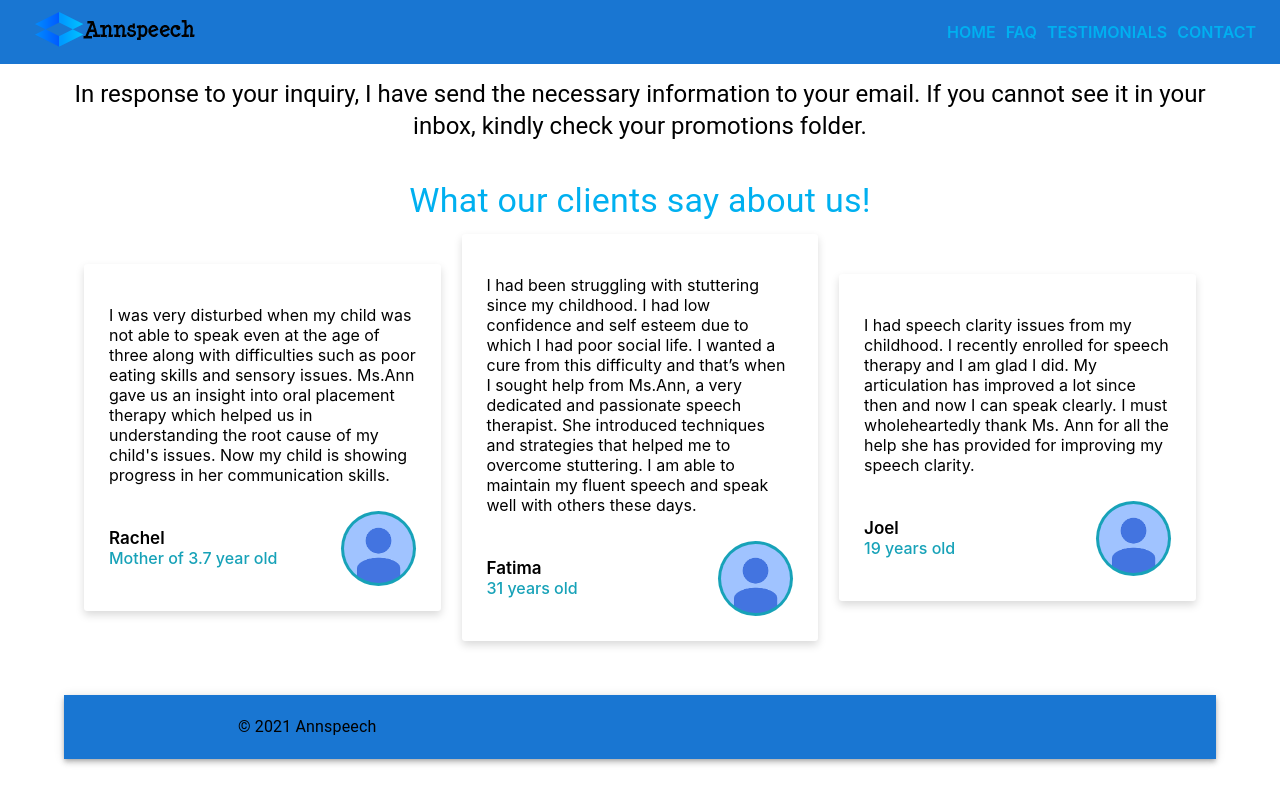
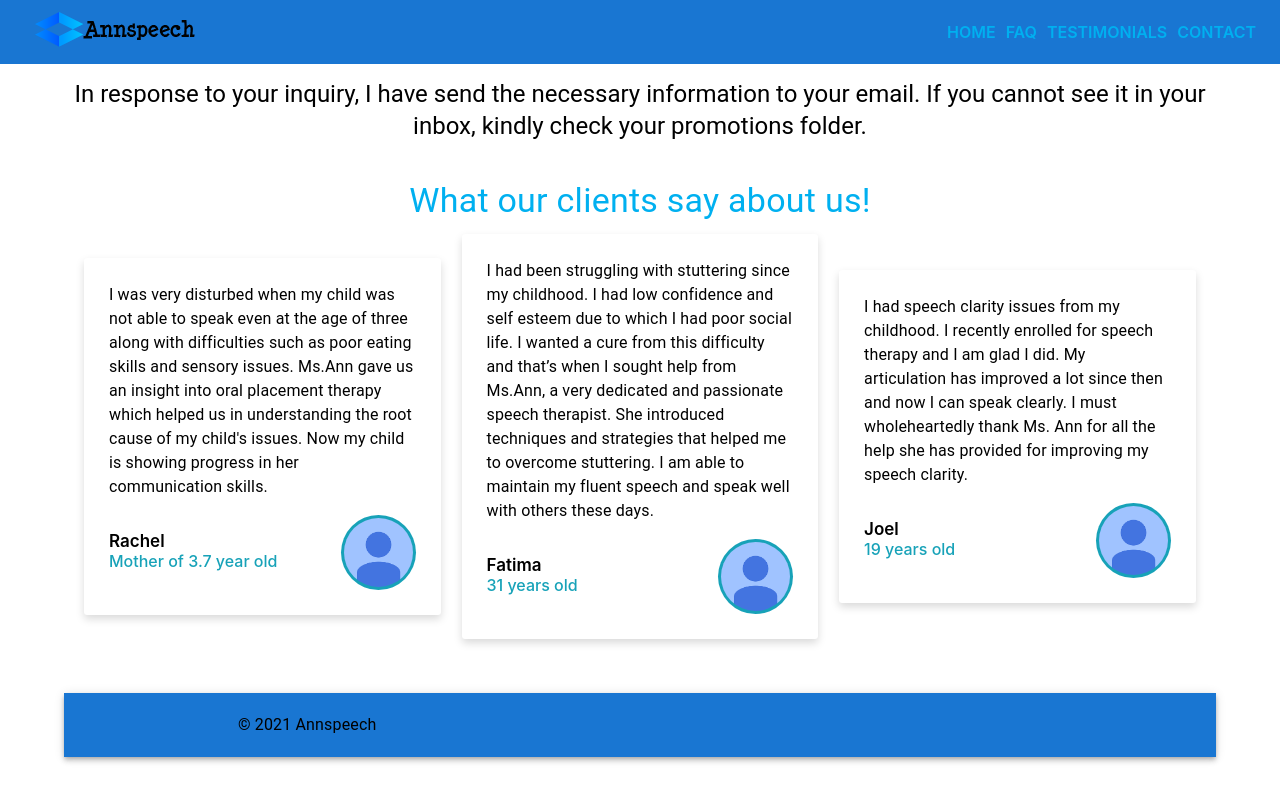
Before and after one commit to iogrids/annspeech.com, a Next.js app: page /thanks in a window 1280 px wide. Built offline with nearby package versions, Linux system fonts and the light colour scheme.

Commit message:
updates to testimonials

```diff
--- a/src/components/Testimonials/Testimonials.js
+++ b/src/components/Testimonials/Testimonials.js
@@ -32,14 +32,14 @@ const Testimonials = () => {
         <div className="wrapper">
           <div className="box">
             <i className="fas fa-quote-left quote" />
-            <p>
+            <Typography variant="body1" gutterBottom component="div">
               I was very disturbed when my child was not able to speak even at
               the age of three along with difficulties such as poor eating
               skills and sensory issues. Ms.Ann gave us an insight into oral
               placement therapy which helped us in understanding the root cause
               of my child&apos;s issues. Now my child is showing progress in her
               communication skills.
-            </p>
+            </Typography>
             <div className="content">
               <div className="info">
                 <div className="name">Rachel</div>
@@ -59,7 +59,7 @@ const Testimonials = () => {
           </div>
           <div className="box">
             <i className="fas fa-quote-left quote" />
-            <p>
+            <Typography variant="body1" gutterBottom component="div">
               I had been struggling with stuttering since my childhood. I had
               low confidence and self esteem due to which I had poor social
               life. I wanted a cure from this difficulty and that’s when I
@@ -67,7 +67,7 @@ const Testimonials = () => {
               therapist. She introduced techniques and strategies that helped me
               to overcome stuttering. I am able to maintain my fluent speech and
               speak well with others these days.
-            </p>
+            </Typography>
             <div className="content">
               <div className="info">
                 <div className="name">Fatima</div>
@@ -87,13 +87,13 @@ const Testimonials = () => {
           </div>
           <div className="box">
             <i className="fas fa-quote-left quote" />
-            <p>
+            <Typography variant="body1" gutterBottom component="div">
               I had speech clarity issues from my childhood. I recently enrolled
               for speech therapy and I am glad I did. My articulation has
               improved a lot since then and now I can speak clearly. I must
               wholeheartedly thank Ms. Ann for all the help she has provided for
               improving my speech clarity.
-            </p>
+            </Typography>
             <div className="content">
               <div className="info">
                 <div className="name">Joel</div>
```
